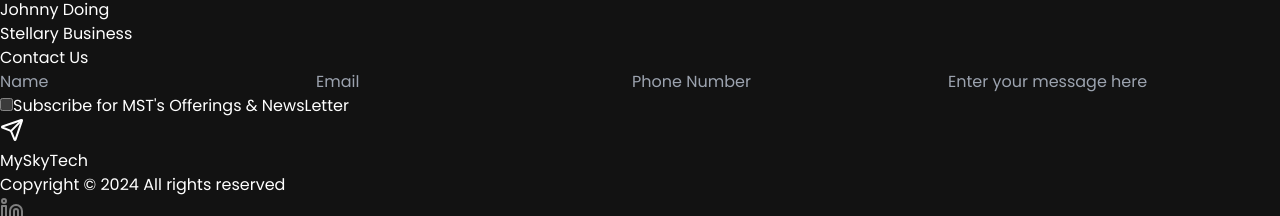
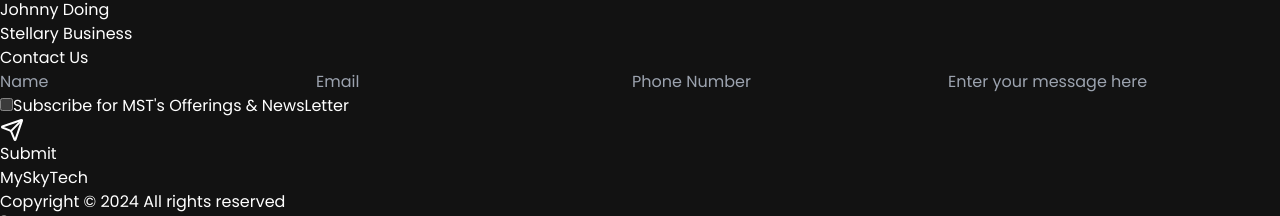
Before and after one commit to iharshka/myskytech-frontend, a React (Vite) app: page / in a window 1280 px wide. Shown: the part 3215-3431 px from the top of the page. Built offline with nearby package versions, Linux system fonts and the light colour scheme.

Commit message:
Added API hook & contact form-backend integration

```diff
--- a/package.json
+++ b/package.json
@@ -10,6 +10,7 @@
     "preview": "vite preview"
   },
   "dependencies": {
+    "axios": "^1.7.5",
     "lucide-react": "^0.428.0",
     "react": "^18.3.1",
     "react-dom": "^18.3.1"
--- a/src/components/Footer.jsx
+++ b/src/components/Footer.jsx
@@ -8,7 +8,7 @@
             <span className="text-sm text-neutral-500">Copyright © 2024 All rights reserved</span>
             <div className="flex flex-wrap items-center">
                 {socialLinks.map((social, index) => (
-                    <a href={social.href}>
+                    <a key={index} href={social.href}>
                         <img className="h-6 w-6 m-1" src={social.icon} alt={social.alt}></img>
                     </a>
                 ))}
--- a/src/components/Hero.jsx
+++ b/src/components/Hero.jsx
@@ -25,7 +25,7 @@
                     Providing innovative, reliable, and customized technological solutions that empower businesses to achieve their goals and stay ahead in the competitive market.
                 </p>
                 <div className="flex justify-center my-10">
-                    <a href="#" className="bg-gradient-to-r from-indigo-500 to-indigo-800 py-3 px-4 mx-3 rounded-md">
+                    <a href="#contact" className="bg-gradient-to-r from-indigo-500 to-indigo-800 py-3 px-4 mx-3 rounded-md">
                         Contact Us
                     </a>
                     <a href="#" onClick={toggleComingSoonBlog} className="py-3 px-4 mx-3 rounded-md border">{comingsoonBlogs}</a>
--- a/src/components/contact.jsx
+++ b/src/components/contact.jsx
@@ -1,5 +1,31 @@
-import { Send } from 'lucide-react';
+import { Send, Loader, CircleCheckBig, CircleX } from 'lucide-react';
+import { useEffect, useState } from 'react';
+import CallAPI from '../hooks/CallAPI';
+
 export default function ContactForm() {
+    const [name, setName] = useState('');
+    const [email, setEmail] = useState('');
+    const [tel, setTel] = useState('');
+    const [msg, setMsg] = useState('');
+    const [opt, setOpt] = useState(false);
+
+    const { loading, data, error, fetchData } = CallAPI({
+        url: 'https://myskytech-backend.vercel.app/send-contact-details',
+        method: 'POST',
+        body: JSON.stringify({
+            name,
+            email,
+            tel,
+            msg,
+            optForFollowups: opt
+        }),
+    })
+
+    const handleSubmit = () => {
+        event.preventDefault()
+        fetchData();
+    }
+
     return (
         <>
         <div className="text-center items-center mt-20" id='contact'>
@@ -7,21 +33,59 @@
             <span className="rounded-full py-1 px-2 bg-neutral-900 text-indigo-500 font-medium tracking-tight text-md h-6 uppercase">
                 Contact Us
             </span>
+            <form>
             <div className="flex flex-col space-y-5 mt-10 justify-center items-center text-neutral-500">
-                <input type="text" required name="name" id="name" placeholder='Name'  className="w lg:w-1/3 rounded-full border border-neutral-800 p-2 focus:outline-none placeholder:text-neutral-700 lg:bg-neutral-900" />
-                <input type="email" required name="email" id="email" placeholder="Email" className="w lg:w-1/3 rounded-full border border-neutral-800 p-2 focus:outline-none placeholder:text-neutral-700 lg:bg-neutral-900" />
-                <input type="tel" required name="tel" id="tel" placeholder="Phone Number" className="w lg:w-1/3 rounded-full border border-neutral-800 p-2 focus:outline-none placeholder:text-neutral-700 lg:bg-neutral-900" />
-                <input type="text" required name="msg" id="msg" placeholder="Enter your message here" className="w lg:w-1/3 rounded-full border border-neutral-800 p-3 focus:outline-none placeholder:text-neutral-700 lg:bg-neutral-900" />
+                <input type="text" required name="name" id="name" placeholder='Name' value={name} onChange={(e) => {setName(e.target.value)}} className="w lg:w-1/3 rounded-full border border-neutral-800 p-2 focus:outline-none placeholder:text-neutral-700 bg-[#121212] lg:bg-neutral-900" />
+                <input type="email" required name="email" id="email" placeholder="Email" value={email} onChange={(e) => {setEmail(e.target.value)}} className="w lg:w-1/3 rounded-full border border-neutral-800 p-2 focus:outline-none placeholder:text-neutral-700 bg-[#121212] lg:bg-neutral-900" />
+                <input type="tel" required name="tel" id="tel" placeholder="Phone Number" value={tel} onChange={(e) => {setTel(e.target.value)}} className="w lg:w-1/3 rounded-full border border-neutral-800 p-2 focus:outline-none placeholder:text-neutral-700 bg-[#121212] lg:bg-neutral-900" />
+                <input type="text" required name="msg" id="msg" placeholder="Enter your message here" value={msg} onChange={(e) => {setMsg(e.target.value)}} className="w lg:w-1/3 rounded-full border border-neutral-800 p-3 focus:outline-none placeholder:text-neutral-700 bg-[#121212] lg:bg-neutral-900" />
                 <div className="flex flex-row space-x-2">
-                    <input type="checkbox" name="optForFollowups" id="optForFollowups" />
+                    <input type="checkbox" name="optForFollowups" id="optForFollowups" checked={opt} onChange={(e) => {setOpt(e.target.checked)}} />
                     <label htmlFor="optForFollowups" className='text-sm'>Subscribe for MST's Offerings & NewsLetter</label>
                 </div>
-                <button type="submit" className="text-slate-50 bg-gradient-to-r from-indigo-500 to-indigo-700 rounded-full p-2">
-                    <Send />
+                <button type="submit" onClick={handleSubmit} className="text-slate-50 text-sm bg-gradient-to-r from-indigo-500 to-indigo-700 rounded-full p-2">
+                    <div className='flex flex-row space-x-1'>
+                        {loading ? <Loader /> : <Send />}
+                        <span>{loading ? "Submitting" : "Submit"}</span>
+                    </div>
                 </button>
+                {<SubmitMessage data={data} error={error} />}
             </div>
+            </form>
         </div>
         </div>
         </>
     )
 }
+
+function SubmitMessage({ data, error }) {
+    const [visibility, setVisibility] = useState(true);
+    useEffect(() => {
+        setVisibility(true);
+        const timer = setTimeout(() => {
+            setVisibility(false)
+        }, 7000);
+        return () => clearTimeout(timer);
+        }, [data, error]);
+    if(!visibility)
+        return null;
+    if(!error && data && data.status == 200) return (
+        <div className='flex flex-row space-x-1'>
+            <CircleCheckBig className='text-indigo-500' />
+            <span className='text-neutral-500 text-sm'>Thank you for contacting us! We will get in touch with you shortly!</span>
+        </div>
+    )
+    else if(data && data.status == 411) return (
+        <div className='flex flex-row space-x-1'>
+            <CircleX className='text-red-500' />
+            <span className='text-neutral-500 text-sm'>Wrong Email or/& Phone, check the inputs & try again!</span>
+        </div>
+    )
+    else if(error || (data && data.status == 500)) return (
+        <div className='flex flex-row space-x-1'>
+            <CircleX className='text-red-500' />
+            <span className='text-neutral-500 text-sm'>There was an error submitting the response, please retry!</span>
+        </div>
+    )
+    return null;
+}
--- /dev/null
+++ b/src/hooks/CallAPI.jsx
@@ -0,0 +1,30 @@
+import { useState, useCallback } from "react";
+import axios from "axios";
+
+const CallAPI = ({url, method, body}) => {
+    const [data, setData] = useState('');
+    const [loading, setLoading] = useState(false);
+    const [error, setError] = useState('');
+
+    const fetchData = useCallback(async () => {
+        setLoading(true);
+        try {
+            const response = await axios({
+                url,
+                method,
+                data: body,
+                headers: {
+                    "Content-Type": 'application/json'
+                }
+            });
+            setData(response);
+        } catch(err) {
+            setError(err);
+        } finally {
+            setLoading(false);
+        }
+    },[url, method, body]);
+
+    return { data, loading, error, fetchData };
+}
+export default CallAPI;
```
Also changed, not shown: 1 other file (tests, documents, lock files or other folders).
